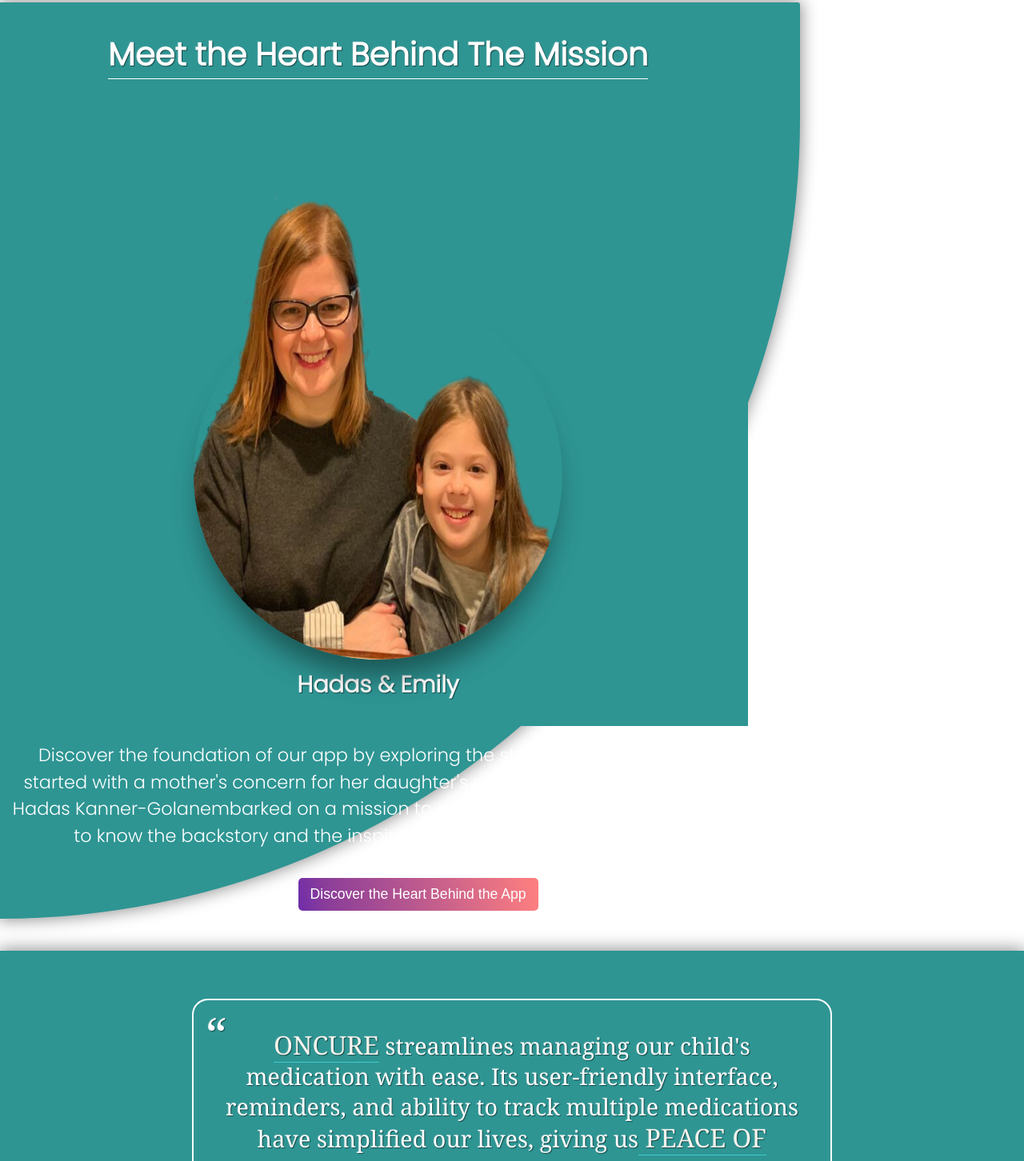
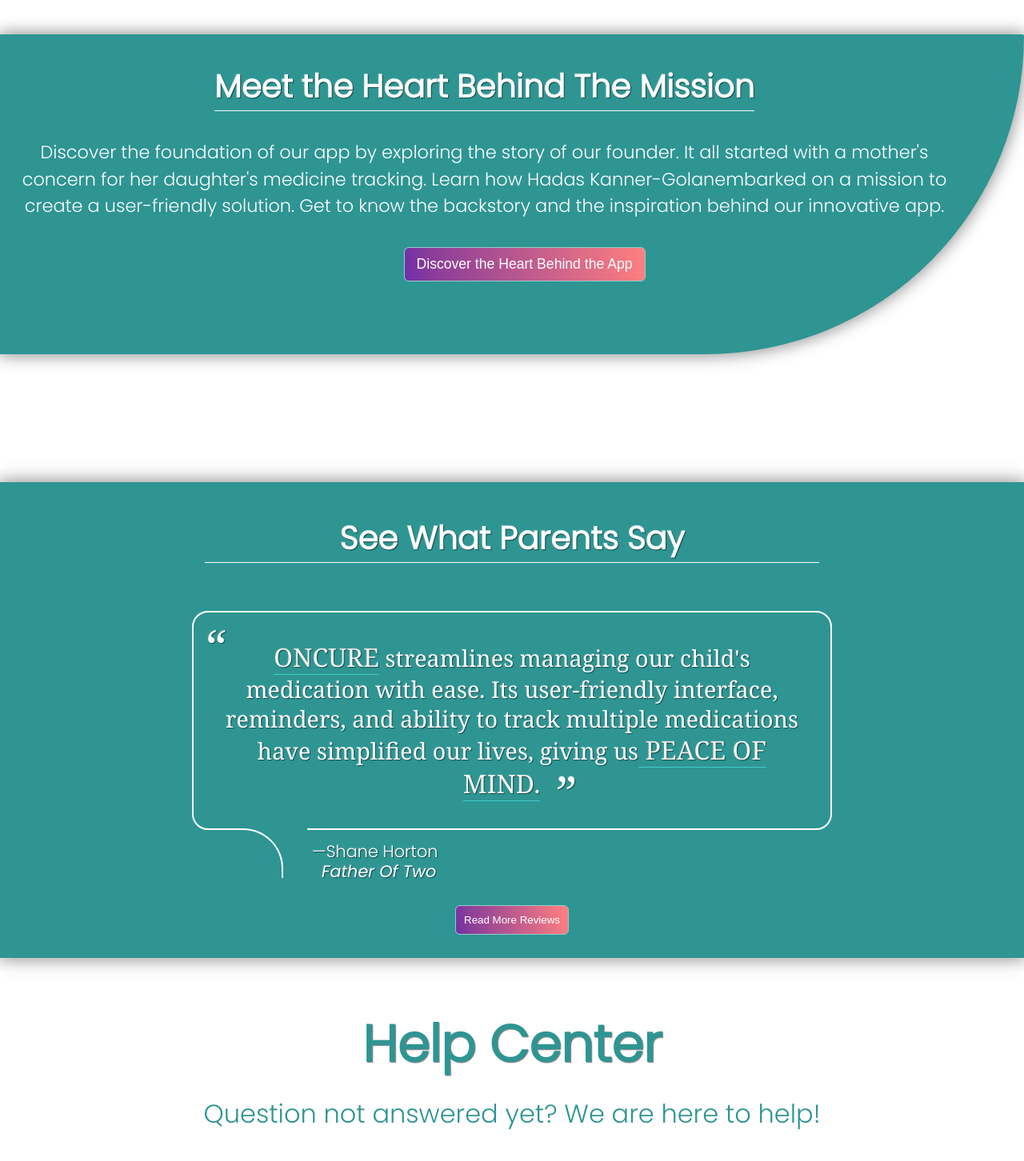
Before and after one commit to EncurageApp/encurageWeb, a React (Create React App) app: page / in a window 1280 px wide. Shown: the part 4380-5832 px from the top of the page at 80% size. Built offline with nearby package versions, Linux system fonts and the light colour scheme.

Commit message:
changes to review and founder sections

```diff
--- a/src/css/Home.css
+++ b/src/css/Home.css
@@ -293,18 +293,19 @@ Founder Section
 */
 
 .home-founder-container {
-  margin: 0 auto;
-  padding: 40px 0;
+  margin: 10rem auto;
   height: 100%;
+  display: flex;
+  flex-direction: column;
+  justify-content: center;
 }
 
 .home-founder {
   background-color: var(--primaryFour);
   height: 100%;
   width: 100%;
-  min-height: 1000px;
   max-width: 1000px;
-  border-radius: 0 3px 1000px 0;
+  border-radius: 0 3px 600px 0;
   display: flex;
   flex-direction: column;
   box-shadow: 0px 0px 20px 2px rgba(0, 0, 0, 0.43);
@@ -315,7 +316,7 @@ Founder Section
 .home-founder-info {
   width: 95%;
   height: 100%;
-  min-height: 800px;
+  min-height: 720px;
   color: white;
   display: flex;
   flex-direction: column;
@@ -323,6 +324,7 @@ Founder Section
   align-items: center;
   gap: 20px;
   padding: 35px 15px 10px 10px;
+  transition: all 0.5s ease-in-out;
 }
 
 .home-founder-info h2 {
@@ -345,22 +347,6 @@ Founder Section
 
 .founder-wrapper {
   background-color: var(--primaryFour);
-  height: 100%;
-  width: 100%;
-  display: flex;
-  flex-direction: column;
-}
-
-.founder-wrapper h3 {
-  padding: 10px 0 30px 0;
-  color: white;
-  font-size: 1.8rem;
-  display: flex;
-  justify-content: center;
-  width: 100%;
-  text-align: center;
-  text-shadow: -1px -1px 1px rgba(255, 255, 255, 0.1),
-    1px 1px 1px rgba(0, 0, 0, 0.5);
 }
 
 /*            Image Pop Out          */
@@ -371,9 +357,10 @@ Founder Section
 }
 
 .person {
-  margin: 0 auto;
   position: relative;
-  max-width: 15rem;
+  max-width: 20rem;
+  left: 5%;
+  top: -250px;
 }
 
 .person-container {
@@ -429,12 +416,24 @@ Review Section
   -moz-box-shadow: 0px 0px 20px 2px rgba(0, 0, 0, 0.43);
 }
 
+.home-review-container h2 {
+  margin: 0 20%;
+  padding-top: 40px;
+  display: flex;
+  justify-content: center;
+  align-items: center;
+  text-align: center;
+  color: white;
+  border-bottom: 0.3px solid white;
+}
+
 .review-wrapper {
   display: flex;
   flex-direction: column;
   justify-content: center;
   align-items: center;
   height: 100%;
+  min-height: 60vh;
   margin: 0 30px;
 }
 
@@ -574,6 +573,14 @@ Contact Section
   color: var(--primaryFour);
 }
 
+.home-contact-container h2 {
+  font-size: 3rem;
+}
+
+.home-contact-container > p {
+  font-size: 1.1rem;
+}
+
 .contact-card-container {
   margin-top: 20px;
   padding: 0 20px;
@@ -581,9 +588,10 @@ Contact Section
 
 .contact-card-wrapper {
   margin: 0 auto;
-  height: 90vh;
+  height: 100%;
   max-width: 800px;
-  padding: 0 20px;
+  padding: 20px 20px;
+  gap: 20px;
   display: flex;
   flex-direction: column;
   background-color: var(--primaryFour);
@@ -674,14 +682,19 @@ Media Queries    Built from Mobile ==> Tablet/IPad ==> Desktop
   }
 
   /*       Founder Section       */
+
+  .home-founder-info {
+    min-height: 720px;
+    transition: all 0.5s ease-in-out;
+  }
+
   .home-founder-info p {
-    margin-right: 5px;
+    padding: 0 20px;
     font-size: 1.3rem;
     line-height: 1.75;
   }
 
   .home-founder-info button {
-    margin: 15px 0 0 30px;
     width: 250px;
     transition: all 0.3s ease-in-out;
   }
@@ -691,10 +704,10 @@ Media Queries    Built from Mobile ==> Tablet/IPad ==> Desktop
     line-height: 1.4;
   }
 
-  /*       Image PopOut        */
+  /*      Contact Section       */
 
-  .person {
-    max-width: 25rem;
+  .home-contact-container > p {
+    font-size: 1.6rem;
   }
 }
 
@@ -791,6 +804,16 @@ Media Queries    Built from Mobile ==> Tablet/IPad ==> Desktop
   }
 
   /*       Founder Section       */
+
+  .home-founder {
+    max-width: 1400px;
+  }
+
+  .home-founder-info {
+    min-height: 400px;
+    transition: all 0.5s ease-in-out;
+  }
+
   .home-founder-info p {
     font-size: 1.4rem;
   }
@@ -805,21 +828,37 @@ Media Queries    Built from Mobile ==> Tablet/IPad ==> Desktop
   /*       Image PopOut        */
 
   .person {
+    position: relative;
     max-width: 35rem;
+    left: 40%;
+    top: -650px;
   }
 
   /*       Contact Section       */
+
+  .home-contact-container h2 {
+    font-size: 4rem;
+  }
+
+  .home-contact-container p {
+    padding-bottom: 40px;
+  }
+
+  .home-contact-container > p {
+    font-size: 2rem;
+  }
 
   .home-contact-container div {
     display: flex;
   }
 
   .contact-card-wrapper {
-    height: 50vh;
+    height: 60vh;
   }
 
   .contact-card {
     flex-direction: row;
+    gap: 50px;
   }
 
   .contact-card div {
--- a/src/pages/Home.jsx
+++ b/src/pages/Home.jsx
@@ -8,7 +8,6 @@ import MomKids from "../imgs/mom-kids.jpg";
 import { CardContainer } from "../components/CardContainer";
 import { PhoneAnimation } from "../components/PhoneAnimation";
 import { NavLink } from "react-router-dom";
-import { ImagePopOut } from "../components/ImagePopOut";
 import { SupportAnimation } from "../components/SupportAnimation";
 
 export const Home = () => {
@@ -106,10 +105,6 @@ export const Home = () => {
         <div className="home-founder">
           <div className="home-founder-info">
             <h2>Meet the Heart Behind The Mission</h2>
-            <div className="founder-wrapper">
-              <ImagePopOut />
-              <h3>Hadas & Emily</h3>
-            </div>
             <p>
               Discover the foundation of our app by exploring the story of our
               founder. It all started with a mother's concern for her daughter's
@@ -127,6 +122,9 @@ export const Home = () => {
       </section>
 
       <section className="home-review-container">
+        <div>
+          <h2>See What Parents Say</h2>
+        </div>
         <div className="review-wrapper">
           <div className="review-quote">
             {/* Change Testimonial to real one!!!!!  */}
@@ -139,7 +137,7 @@ export const Home = () => {
                 us
                 <span> peace of mind.</span>
               </blockquote>{" "}
-              {/* Idea for component  : words transition from array, find transition package? */}
+              {/* Ideal for component  : words transition from array, find transition package? */}
             </h1>
             <h4>
               &mdash;Shane Horton
```
Also changed, not shown: src/imgs/hadas.jpg (added).
